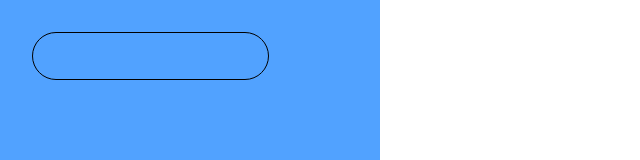
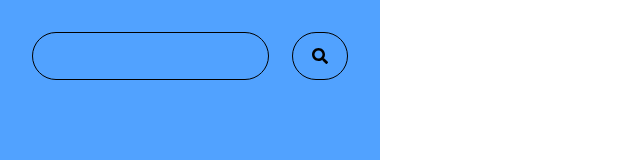
Before and after one commit to saritadipa34/react-weather-app, a React (Vite) app: page / in a window 1280 px wide. Shown: the top 160 px of the page, without its empty margins (0-640 px from the left). Built offline with nearby package versions, Linux system fonts and the light colour scheme.

Commit message:
Done with SearchBox

```diff
--- a/package.json
+++ b/package.json
@@ -13,6 +13,7 @@
     "@tailwindcss/vite": "^4.1.4",
     "react": "^19.0.0",
     "react-dom": "^19.0.0",
+    "react-icons": "^5.5.0",
     "tailwindcss": "^4.1.4"
   },
   "devDependencies": {
--- a/src/App.jsx
+++ b/src/App.jsx
@@ -1,9 +1,13 @@
 import InputBox from "./components/InputBox";
+import SearchBox from "./components/SearchBox";
 
 const App=()=>{
   return(
     <div className="h-[430px] w-[380px] p-8 bg-blue-400">
+      <div className="flex justify-between">
       <InputBox />
+      <SearchBox />
+      </div>
     </div>
   )
 }
--- /dev/null
+++ b/src/components/SearchBox.jsx
@@ -0,0 +1,10 @@
+import { FaSearch } from "react-icons/fa";
+
+const SearchBox=()=>{
+    return(
+<div className="h-12 w-14 cursor-pointer border rounded-full flex items-center justify-center">
+<FaSearch />
+</div>
+    )
+}
+export default SearchBox;
```
Also changed, not shown: 1 other file (tests, documents, lock files or other folders).
